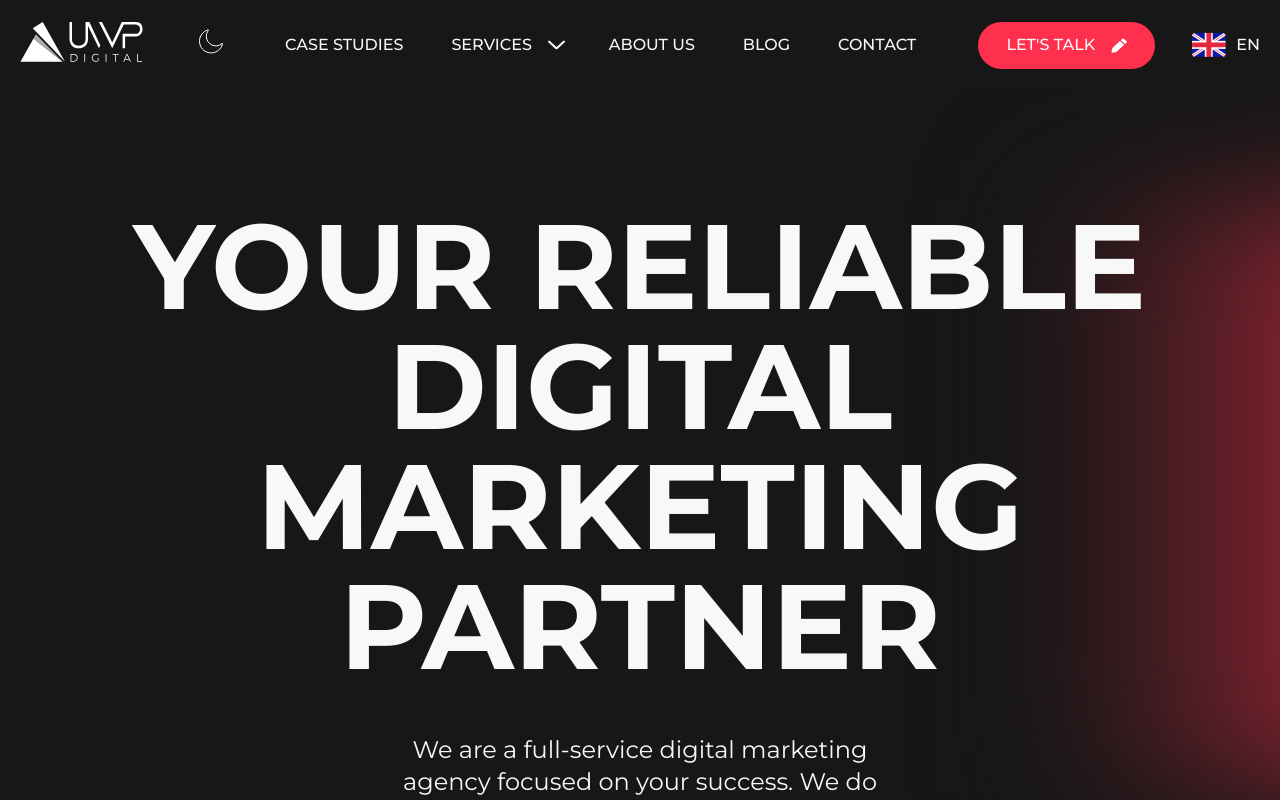
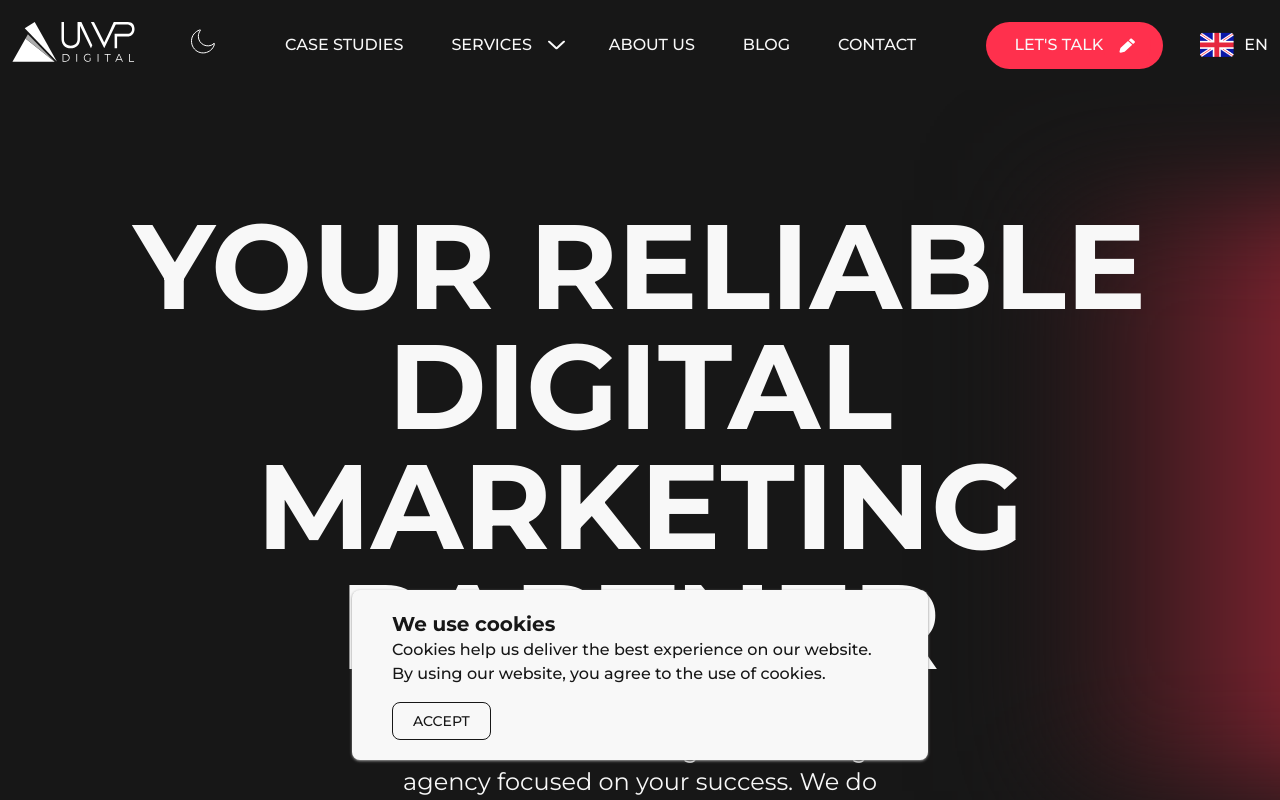
Before and after one commit to nevredimiy/upwDigitalNew, a website: page build/index.html in a window 1280 px wide. Shown: the top 800 px of the page. Drawn offline with Linux system fonts and the light colour scheme.

Commit message:
main almoust that all

```diff
--- a/tailwind.config.js
+++ b/tailwind.config.js
@@ -5,7 +5,10 @@ module.exports = {
     container: {
       center: true,
       padding: {
-        DEFAULT: '1.25rem',
+        DEFAULT: '1rem',
+
+        md: '3*1vw',
+        lg: 'clamp(0.5rem, 0.75rem, 2rem)',
       }
     },
 
```
Also changed, not shown: build/css/style.css, build/index.html, build/js/script.js.
